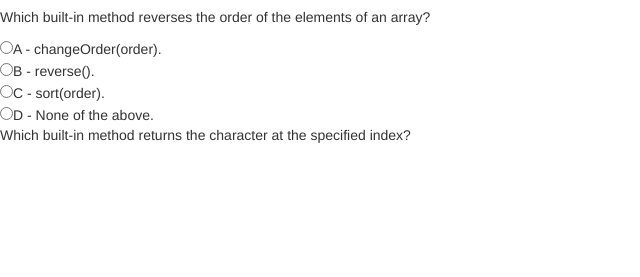
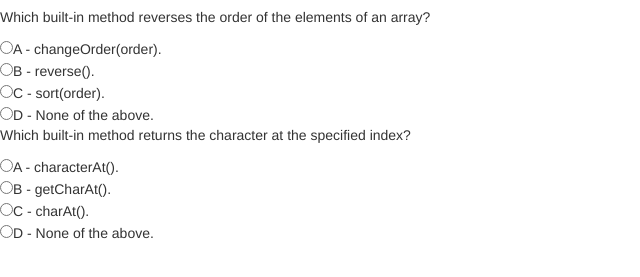
Before and after one commit to KingVulkan/Quiz-board, a plain HTML site: page index.html in a window 1280 px wide. Shown: the part 93-370 px from the top of the page, without its empty margins (0-640 px from the left). Drawn offline with nearby package versions, Linux system fonts and the light colour scheme.

Commit message:
adds choices for question 2

```diff
--- a/index.html
+++ b/index.html
@@ -21,7 +21,10 @@
     <input type="radio" name="Question 1." value="c">C - sort(order).<br>
     <input type="radio" name="Question 1." value="d">D - None of the above.<br>
     <p>Which built-in method returns the character at the specified index?</p>
-
+    <input type="radio" name="Question 2." value="a">A - characterAt().<br>
+    <input type="radio" name="Question 2." value="b">B - getCharAt().<br>
+    <input type="radio" name="Question 2." value="c">C - charAt().<br>
+    <input type="radio" name="Question 2." value="d">D - None of the above.<br>
 
   </form>
 
```
